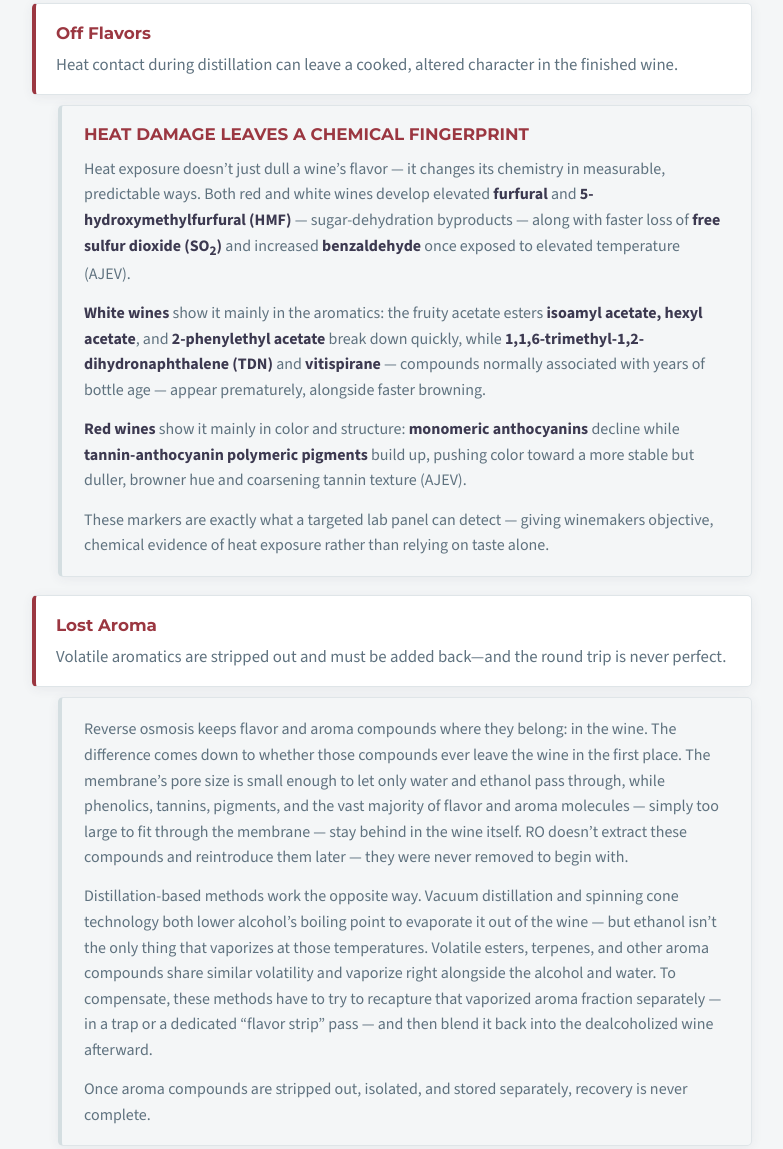
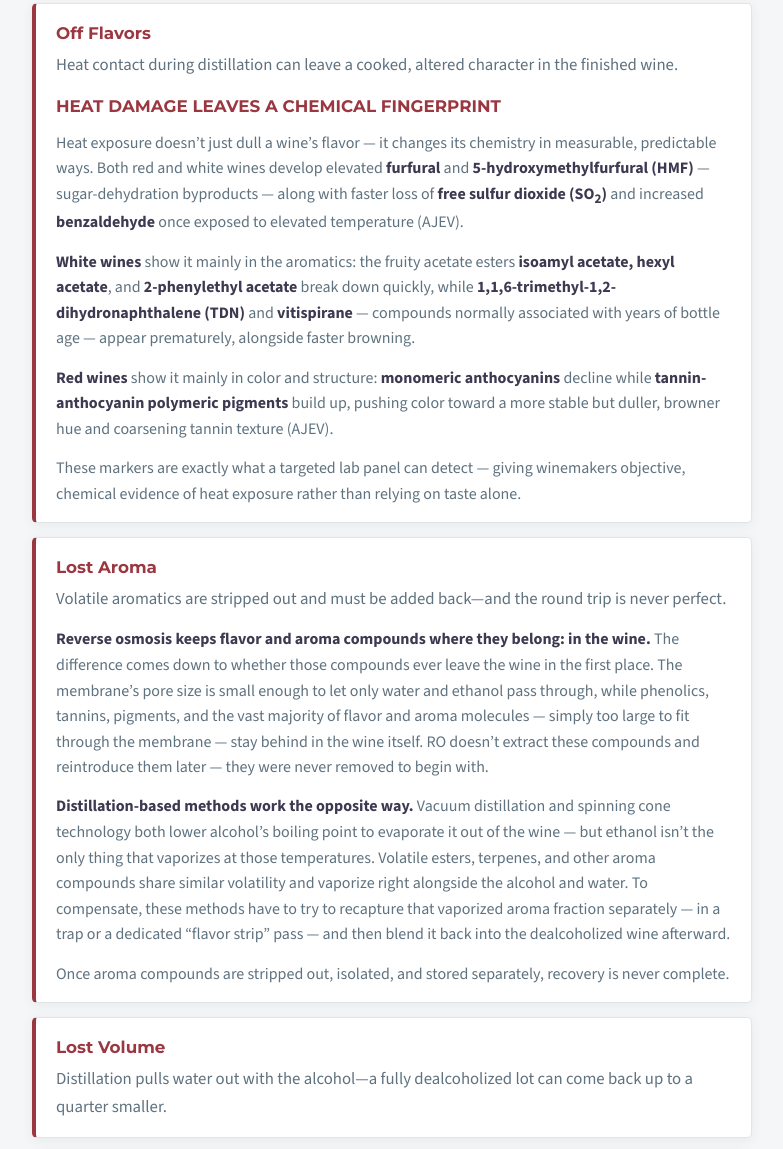
Before and after one commit to just1121/nolo, a plain HTML site: page tools.html in a window 1280 px wide. Shown: the part 1421-2570 px from the top of the page, without its empty margins (248-1031 px from the left). Drawn offline with nearby package versions, Linux system fonts and the light colour scheme.

Commit message:
Move detail copy inside the bullet cards
Both detail blocks were separate inset <li class="ws-tools-detail"> panels
sitting below their bullet. Fold each into the white card it belongs to:
the heat-chemistry copy into Off Flavors, the RO-vs-distillation copy into
Lost Aroma. Bold the two lead sentences of the Lost Aroma copy.

The .ws-tools-detail rules are now unused; replace them with
.ws-tools-negatives li > h3 / li > p for detail copy carried inside a card,
and li p strong for its inline bold terms.

Co-Authored-By: Claude Opus 5 <noreply@anthropic.com>

```diff
--- a/tools.html
+++ b/tools.html
@@ -70,31 +70,19 @@
     padding: 16px 20px;
     font-size: 1.05rem;
   }
-  /* companion panel under a bullet — same card family, inset and quieter so it
-     reads as detail belonging to the bullet above it */
-  .ws-tools-negatives li.ws-tools-detail {
-    background: var(--ws-bg-soft);
-    border-left-color: var(--ws-border-strong);
-    margin: -4px 0 4px 26px;
-    padding: 18px 22px;
-    font-size: 1rem;
-  }
-  .ws-tools-detail h3 {
+  /* detail copy carried inside a bullet card, below its lead-in line */
+  .ws-tools-negatives li > h3 {
     font-family: var(--font-heading);
     color: var(--ws-brand-primary);
     font-size: 1.05rem;
     font-weight: 700;
-    margin: 0 0 0.7rem;
+    margin: 1.1rem 0 0.5rem;
   }
-  .ws-tools-detail p { margin: 0 0 0.85rem; line-height: 1.6; }
-  .ws-tools-detail p:last-child { margin-bottom: 0; }
-  .ws-tools-detail strong { color: var(--ws-brand-secondary); }
-  @media (max-width: 700px) {
-    .ws-tools-negatives li.ws-tools-detail { margin-left: 0; }
-  }
+  .ws-tools-negatives li > p { margin: 0.85rem 0 0; line-height: 1.6; font-size: 1rem; }
+  .ws-tools-negatives li p strong { color: var(--ws-brand-secondary); }
   /* Direct child only: the bullet's own lead-in label ("Off Flavors", "Lost
-     Aroma"). Bold terms inside a .ws-tools-detail panel sit in <p>/<h3>, so they
-     stay inline instead of each breaking onto its own line. */
+     Aroma"). Bold terms in the detail copy sit inside <p>, so they stay inline
+     instead of each breaking onto its own line. */
   .ws-tools-negatives li > strong {
     font-family: var(--font-heading);
     color: var(--ws-brand-primary);
@@ -168,24 +156,22 @@
     <h2>What happens if you don&rsquo;t use RO?</h2>
     <!-- [VERIFY MARKETING] implicit contrast with heat-based distillation dealcoholization; no competitor tech named. -->
     <ul>
-      <li><strong>Off Flavors</strong>Heat contact during distillation can leave a cooked, altered character in the finished wine.</li>
       <!-- [VERIFY MARKETING] Chemistry supplied by the client, cited to AJEV
            (Am. J. Enol. Vitic.). Confirm citations before production use. -->
-      <li class="ws-tools-detail">
+      <li><strong>Off Flavors</strong>Heat contact during distillation can leave a cooked, altered character in the finished wine.
         <h3>Heat Damage Leaves a Chemical Fingerprint</h3>
         <p>Heat exposure doesn&rsquo;t just dull a wine&rsquo;s flavor &mdash; it changes its chemistry in measurable, predictable ways. Both red and white wines develop elevated <strong>furfural</strong> and <strong>5-hydroxymethylfurfural (HMF)</strong> &mdash; sugar-dehydration byproducts &mdash; along with faster loss of <strong>free sulfur dioxide (SO<sub>2</sub>)</strong> and increased <strong>benzaldehyde</strong> once exposed to elevated temperature (AJEV).</p>
         <p><strong>White wines</strong> show it mainly in the aromatics: the fruity acetate esters <strong>isoamyl acetate, hexyl acetate</strong>, and <strong>2-phenylethyl acetate</strong> break down quickly, while <strong>1,1,6-trimethyl-1,2-dihydronaphthalene (TDN)</strong> and <strong>vitispirane</strong> &mdash; compounds normally associated with years of bottle age &mdash; appear prematurely, alongside faster browning.</p>
         <p><strong>Red wines</strong> show it mainly in color and structure: <strong>monomeric anthocyanins</strong> decline while <strong>tannin-anthocyanin polymeric pigments</strong> build up, pushing color toward a more stable but duller, browner hue and coarsening tannin texture (AJEV).</p>
         <p>These markers are exactly what a targeted lab panel can detect &mdash; giving winemakers objective, chemical evidence of heat exposure rather than relying on taste alone.</p>
       </li>
-      <li><strong>Lost Aroma</strong>Volatile aromatics are stripped out and must be added back&mdash;and the round trip is never perfect.</li>
       <!-- [VERIFY MARKETING] RO-vs-distillation mechanism copy supplied verbatim by
            the owner, who directed on 2026-09-08 that it run as written. NOTE: this
            names "spinning cone technology" on-page, a deliberate exception to the
            no-competitor-tech copy rule in CLAUDE.md. Do not "fix" it silently. -->
-      <li class="ws-tools-detail">
-        <p>Reverse osmosis keeps flavor and aroma compounds where they belong: in the wine. The difference comes down to whether those compounds ever leave the wine in the first place. The membrane&rsquo;s pore size is small enough to let only water and ethanol pass through, while phenolics, tannins, pigments, and the vast majority of flavor and aroma molecules &mdash; simply too large to fit through the membrane &mdash; stay behind in the wine itself. RO doesn&rsquo;t extract these compounds and reintroduce them later &mdash; they were never removed to begin with.</p>
-        <p>Distillation-based methods work the opposite way. Vacuum distillation and spinning cone technology both lower alcohol&rsquo;s boiling point to evaporate it out of the wine &mdash; but ethanol isn&rsquo;t the only thing that vaporizes at those temperatures. Volatile esters, terpenes, and other aroma compounds share similar volatility and vaporize right alongside the alcohol and water. To compensate, these methods have to try to recapture that vaporized aroma fraction separately &mdash; in a trap or a dedicated &ldquo;flavor strip&rdquo; pass &mdash; and then blend it back into the dealcoholized wine afterward.</p>
+      <li><strong>Lost Aroma</strong>Volatile aromatics are stripped out and must be added back&mdash;and the round trip is never perfect.
+        <p><strong>Reverse osmosis keeps flavor and aroma compounds where they belong: in the wine.</strong> The difference comes down to whether those compounds ever leave the wine in the first place. The membrane&rsquo;s pore size is small enough to let only water and ethanol pass through, while phenolics, tannins, pigments, and the vast majority of flavor and aroma molecules &mdash; simply too large to fit through the membrane &mdash; stay behind in the wine itself. RO doesn&rsquo;t extract these compounds and reintroduce them later &mdash; they were never removed to begin with.</p>
+        <p><strong>Distillation-based methods work the opposite way.</strong> Vacuum distillation and spinning cone technology both lower alcohol&rsquo;s boiling point to evaporate it out of the wine &mdash; but ethanol isn&rsquo;t the only thing that vaporizes at those temperatures. Volatile esters, terpenes, and other aroma compounds share similar volatility and vaporize right alongside the alcohol and water. To compensate, these methods have to try to recapture that vaporized aroma fraction separately &mdash; in a trap or a dedicated &ldquo;flavor strip&rdquo; pass &mdash; and then blend it back into the dealcoholized wine afterward.</p>
         <p>Once aroma compounds are stripped out, isolated, and stored separately, recovery is never complete.</p>
       </li>
       <!-- [SOURCES] Volume: Foods/Compr. Rev. Food Sci. reviews (PMC12004437: SCC volume drops to ~75% at <0.5% ABV vs ~no loss for membrane routes).
```
